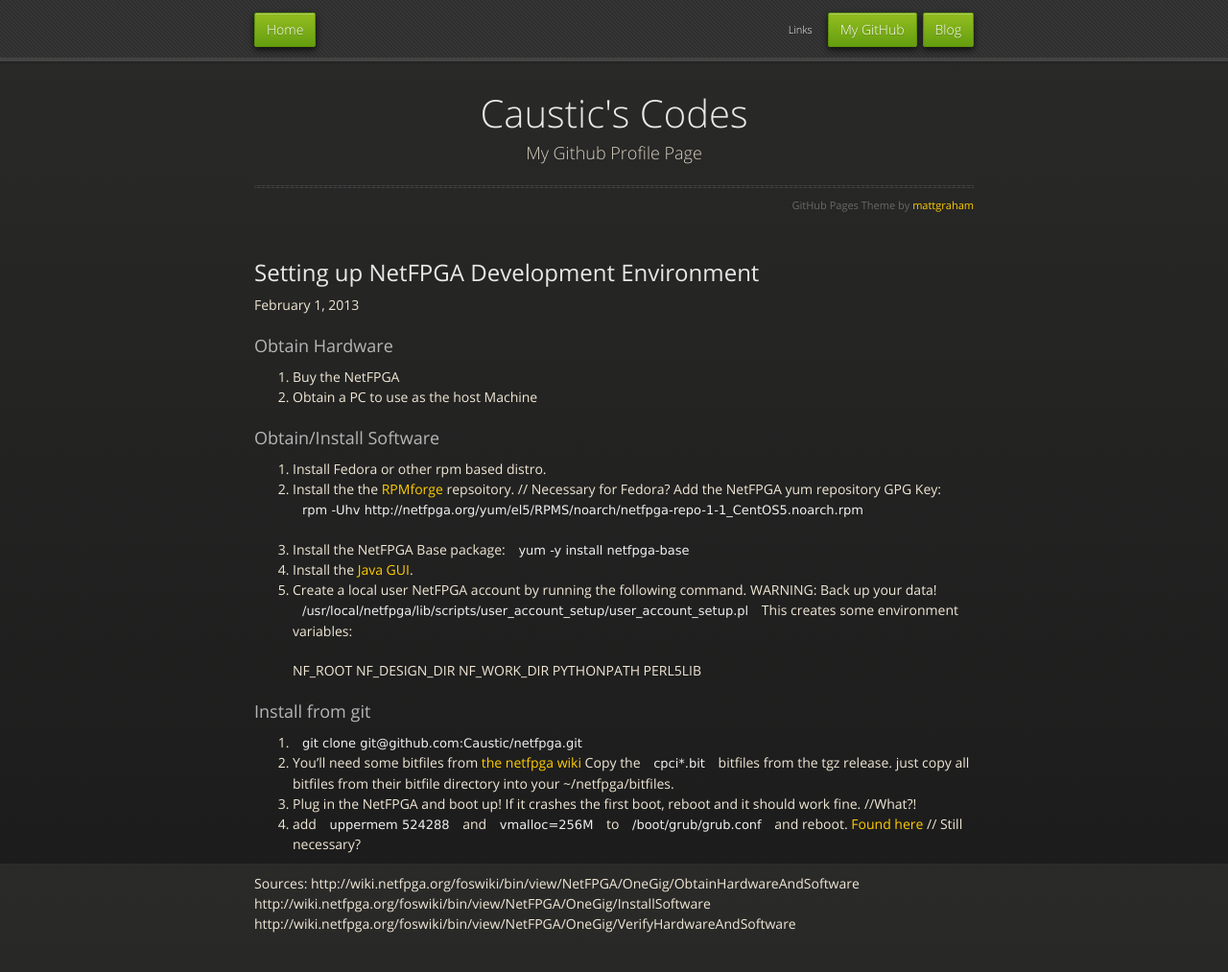
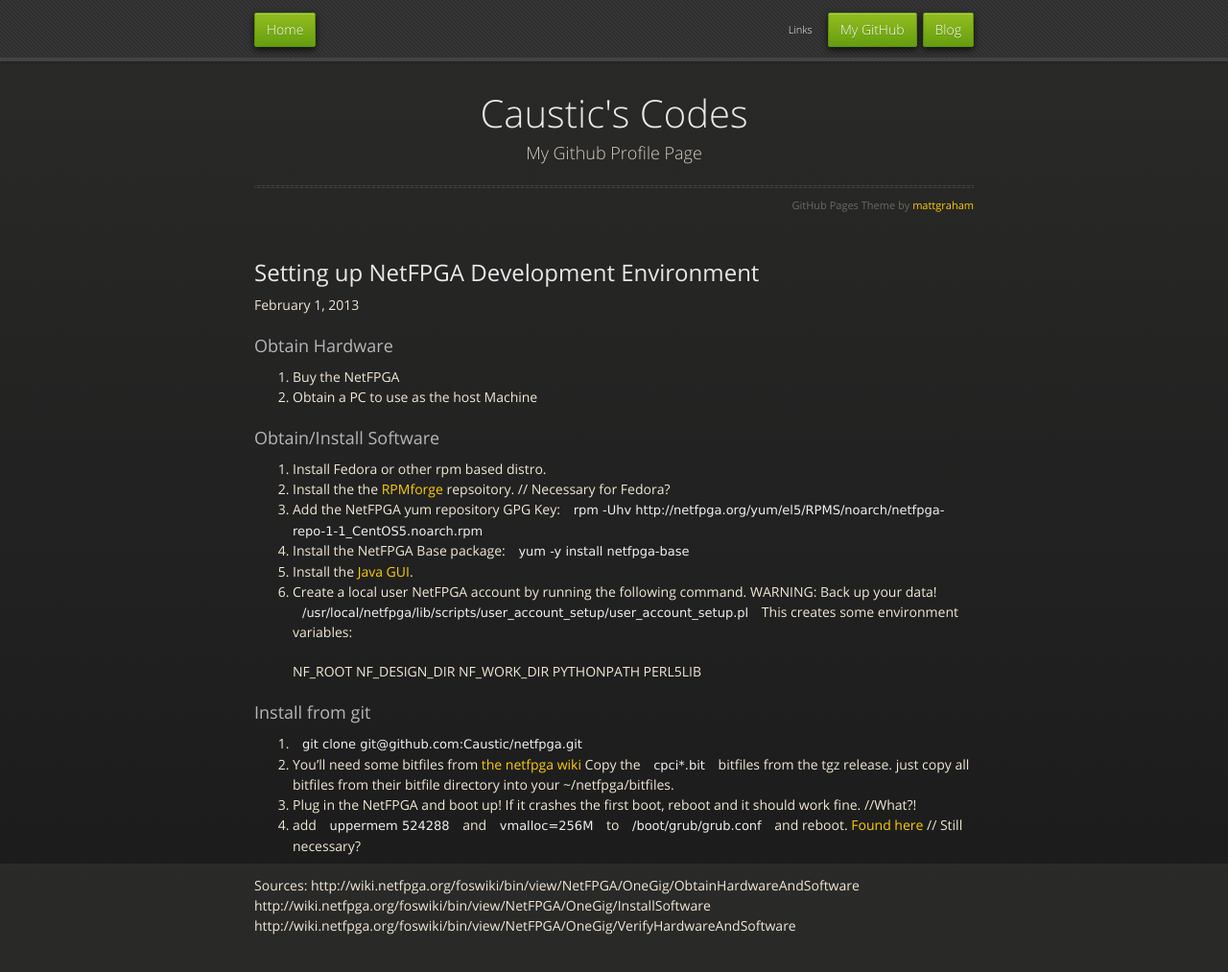
Before and after one commit to Caustic/caustic.github.com, a Jekyll site: the page built from _posts/13-02-01-netfpga-environment.markdown, in a window 1280 px wide and 1085 px high. Shown: the top 1013 px of the window at 96% size. Built offline with Jekyll 4.4.1, drawn with Linux system fonts in a browser that asks for light colours; nearby versions of some CDN libraries; Markdown is read by kramdown in place of the engine named in the settings; part of the change alters nothing that is shown.

```diff
--- a/_posts/13-02-01-netfpga-environment.markdown
+++ b/_posts/13-02-01-netfpga-environment.markdown
@@ -11,8 +11,7 @@ title: Setting up NetFPGA Development Environment
 
 1. Install Fedora or other rpm based distro.
 2. Install the the [RPMforge](http://wiki.centos.org/AdditionalResources/Repositories/RPMForge) repsoitory. // Necessary for Fedora?
-Add the NetFPGA yum repository GPG Key: `rpm -Uhv http://netfpga.org/yum/el5/RPMS/noarch/netfpga-repo-1-1_CentOS5.noarch.rpm`
-
+3. Add the NetFPGA yum repository GPG Key: `rpm -Uhv http://netfpga.org/yum/el5/RPMS/noarch/netfpga-repo-1-1_CentOS5.noarch.rpm`
 4. Install the NetFPGA Base package: `yum -y install netfpga-base`
 5. Install the [Java GUI](http://wiki.netfpga.org/foswiki/bin/view/NetFPGA/OneGig/InstallJavaGUI20).
 6. Create a local user NetFPGA account by running the following command.  WARNING: Back up your data! `/usr/local/netfpga/lib/scripts/user_account_setup/user_account_setup.pl`
```
